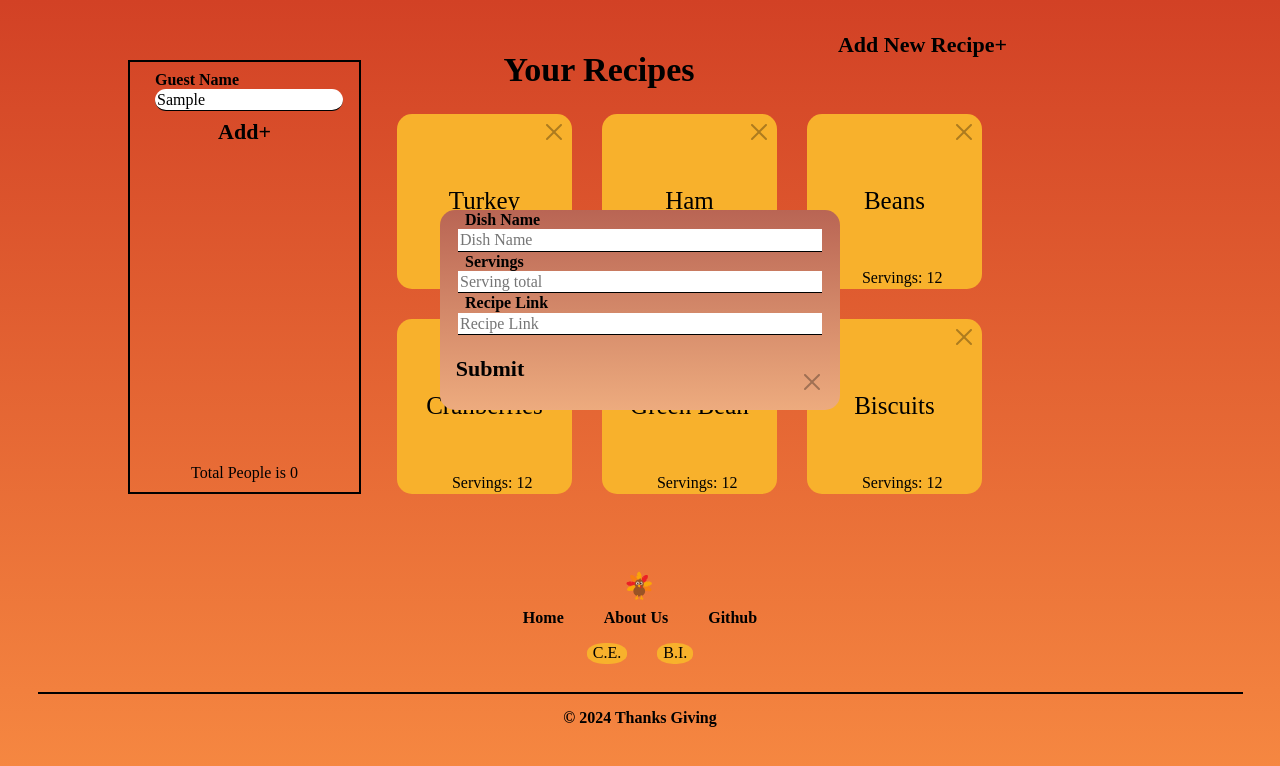
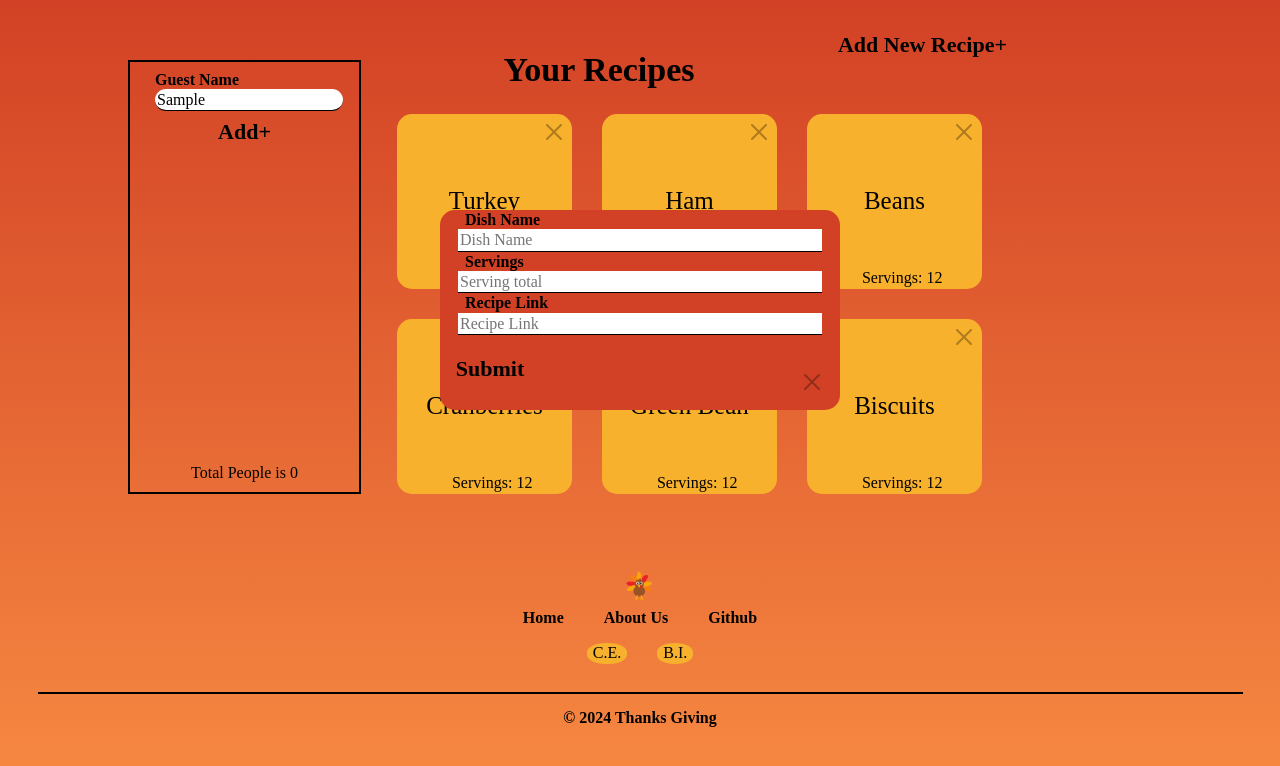
Before and after one commit to cole-essig/se__project_the_plan, a React (Vite) app: page /home/recipes in a window 1280 px wide. Both pictures are taken after typing "Sample" into the empty fields and a click on the button "Add New Recipe+". Shown: the top 766 px of the page. Built offline with nearby package versions, Linux system fonts and the light colour scheme.

Commit message:
changed modal color

```diff
--- a/src/components/AddDishFormModal/AddDishFormModal.css
+++ b/src/components/AddDishFormModal/AddDishFormModal.css
@@ -10,7 +10,7 @@
   height: 200px;
   width: 100%;
   margin: 10px auto 0;
-  background: linear-gradient(180deg, #b96554, #edab7e);;
+  background: #d24125;
   border-radius: 15px;
   visibility: hidden;
   opacity: 0;
```
